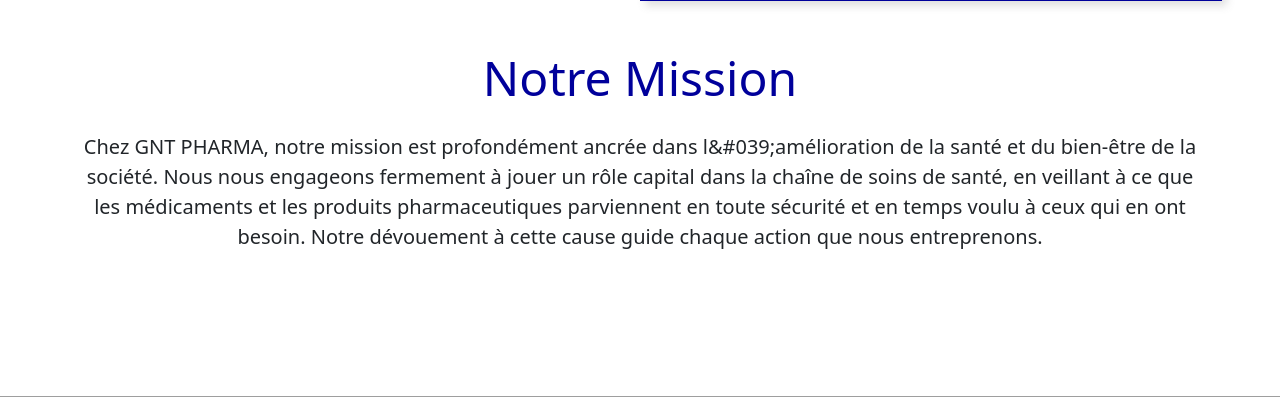
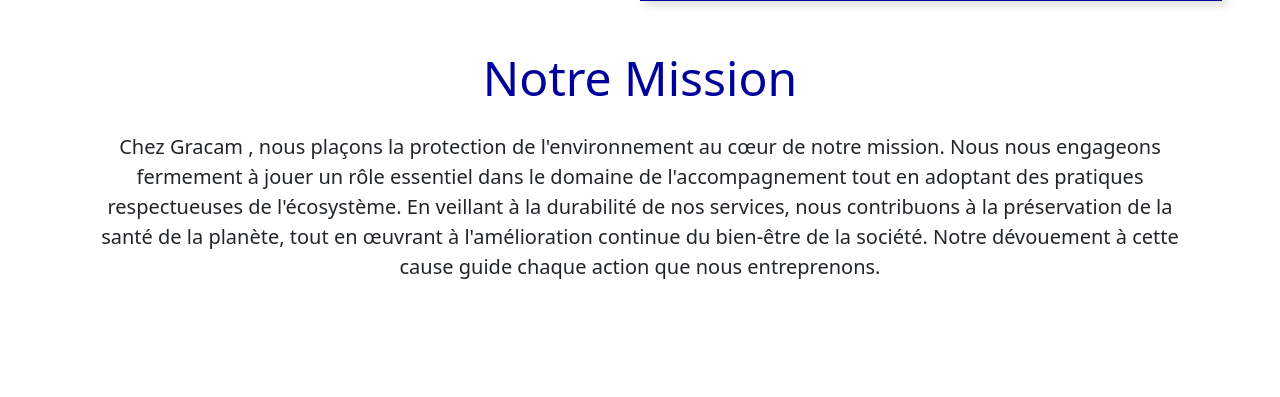
Before and after one commit to euclidessoft/gracamfinal, a Symfony app: template templates/site/about.html.twig in a window 1280 px wide. Shown: the part 1190-1587 px from the top of the page. Run offline with Twig, Linux system fonts and the light colour scheme; the template is opened without the code that fills it, so the values that code supplies are empty; some libraries are stand-ins or nearby versions; grey boxes are pictures that could not be loaded.

Commit message:
Page about

```diff
--- a/templates/site/about.html.twig
+++ b/templates/site/about.html.twig
@@ -62,11 +62,9 @@
                         {{ "Notre Mission"|trans }}
                     </h2>
                     <p class="mb-5 wow fadeInUp" data-wow-delay="0.4s">
-                        {{ " Chez GNT PHARMA, notre mission est profondément ancrée dans l&#039;amélioration de la santé et
-                        du bien-être de la société."|trans }}
-                        {{ "Nous nous engageons fermement à jouer un rôle capital dans la chaîne de soins de santé, en
-                        veillant à ce que les médicaments et les produits pharmaceutiques parviennent en toute sécurité
-                        et en temps voulu à ceux qui en ont besoin."|trans }}
+                        {{ "Chez Gracam , nous plaçons la protection de l'environnement au cœur de notre mission. "|trans }}
+                        {{ " Nous nous engageons fermement à jouer un rôle essentiel dans le domaine de l'accompagnement tout en adoptant des pratiques respectueuses de l'écosystème."|trans }}
+                        {{ " En veillant à la durabilité de nos services, nous contribuons à la préservation de la santé de la planète, tout en œuvrant à l'amélioration continue du bien-être de la société."|trans }}
                         {{ "Notre dévouement à cette cause guide chaque action que nous entreprenons."|trans }}
                     </p>
                 </div>
@@ -120,7 +118,7 @@
                                     Qualité et Respect des Normes
                                 </h5>
                                 <p class="valeur-text">
-                                    {{ " Chaque matériau que nous fournissons est soumis à des normes
+                                    {{ " Chaque matériaux que nous fournissons est soumis à des normes
                                     strictes, garantissant sa conformité aux exigences industrielles et aux
                                     attentes des particuliers."|trans }}
                                 </p>
```
